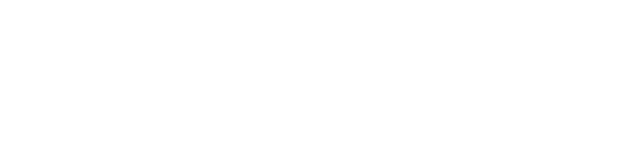
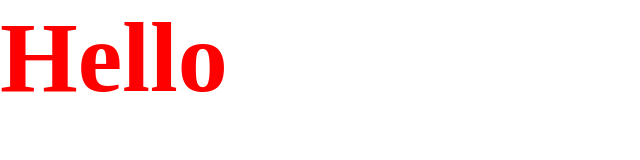
Before and after one commit to illiashabloskyi/ShablovskyiIllia-FrontEndPro-230523, a plain HTML site: page index.html in a window 1280 px wide. Shown: the whole page, without its empty margins (0-640 px from the left). Drawn offline with Linux system fonts and the light colour scheme.

Commit message:
update index.html

```diff
--- a/index.html
+++ b/index.html
@@ -5,8 +5,18 @@
   <meta http-equiv="X-UA-Compatible" content="IE=edge">
   <meta name="viewport" content="width=device-width, initial-scale=1.0">
   <title>Hw1</title>
+  <style>
+    *{
+      margin: 0;
+    }
+    h1{
+      color: red;
+      font-size: 100px;
+    }
+  </style>
 </head>
 <body>
-
+ <h1>Hello</h1>
+ <script src="./index.js"></script>
 </body>
 </html>
```
